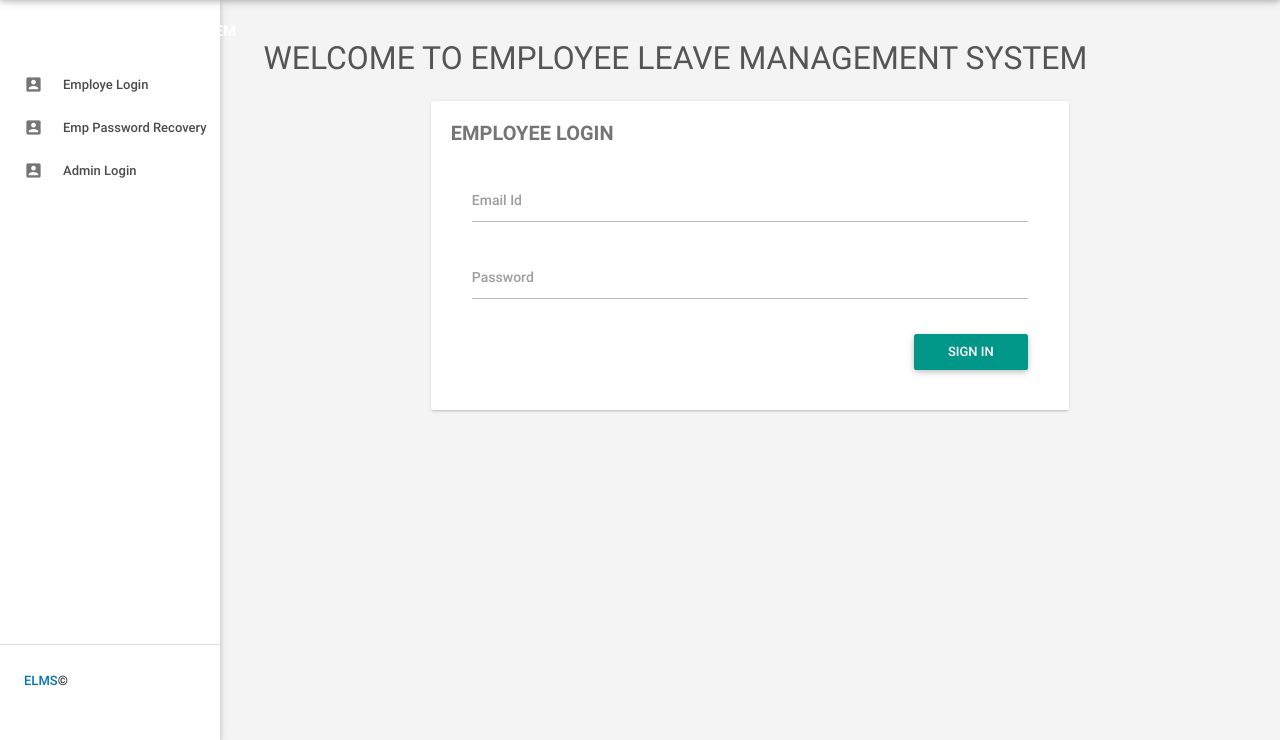
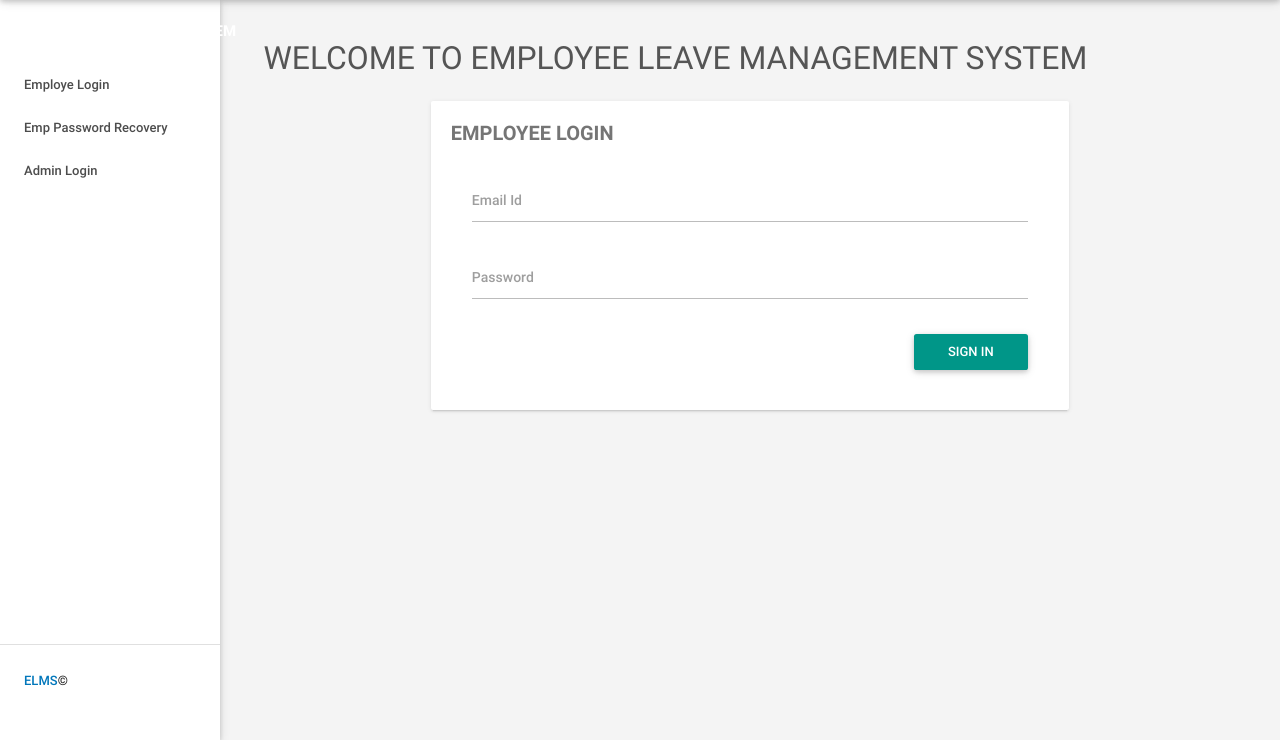
Before and after one commit to Emric876/Employee_Leave_Management_System, a PHP site: page / in a window 1280 px wide. Shown: the part 60-800 px from the top of the page. Run offline with PHP 8.4, Linux system fonts and the light colour scheme; data that the repository does not hold is empty.

Commit message:
Update code

```diff
--- a/forgot-password.php
+++ b/forgot-password.php
@@ -129,10 +129,10 @@ $msg="Your Password succesfully changed";
 
                 <ul class="sidebar-menu collapsible collapsible-accordion" data-collapsible="accordion" style="">
                     <li>&nbsp;</li>
-                    <li class="no-padding"><a class="waves-effect waves-grey" href="index.php"><i class="material-icons">account_box</i>Employe Login</a></li>
-                    <li class="no-padding"><a class="waves-effect waves-grey" href="forgot-password.php"><i class="material-icons">account_box</i>Emp Password Recovery</a></li>
+                    <li class="no-padding"><a class="waves-effect waves-grey" href="index.php"><i class="material-icons"></i>Employe Login</a></li>
+                    <li class="no-padding"><a class="waves-effect waves-grey" href="forgot-password.php"><i class="material-icons"></i>Emp Password Recovery</a></li>
 
-                       <li class="no-padding"><a class="waves-effect waves-grey" href="admin/"><i class="material-icons">account_box</i>Admin Login</a></li>
+                       <li class="no-padding"><a class="waves-effect waves-grey" href="admin/"><i class="material-icons"></i>Admin Login</a></li>
 
                 </ul>
           <div class="footer">
--- a/includes/sidebar.php
+++ b/includes/sidebar.php
@@ -26,7 +26,7 @@ foreach($results as $result)
                 <ul class="sidebar-menu collapsible collapsible-accordion" data-collapsible="accordion">
 
   <li class="no-padding"><a class="waves-effect waves-grey" href="myprofile.php"><i class="material-icons"></i>My Profiles</a></li>
-  <li class="no-padding"><a class="waves-effect waves-grey" href="emp-changepassword.php"><i class="material-icons"></i>Chnage Password</a></li>
+  <li class="no-padding"><a class="waves-effect waves-grey" href="emp-changepassword.php"><i class="material-icons"></i>Change Password</a></li>
                     <li class="no-padding">
                         <a class="collapsible-header waves-effect waves-grey"><i class="material-icons"></i>Leaves<i class="nav-drop-icon material-icons">keyboard_arrow_right</i></a>
                         <div class="collapsible-body">
@@ -40,7 +40,7 @@ foreach($results as $result)
 
 
                   <li class="no-padding">
-                                <a class="waves-effect waves-grey" href="logout.php"><i class="material-icons">exit_to_app</i>Sign Out</a>
+                                <a class="waves-effect waves-grey" href="logout.php"><i class="material-icons"></i>Sign Out</a>
                             </li>
 
 
--- a/index.php
+++ b/index.php
@@ -137,10 +137,10 @@ else{
 
                 <ul class="sidebar-menu collapsible collapsible-accordion" data-collapsible="accordion" style="">
                     <li>&nbsp;</li>
-                    <li class="no-padding"><a class="waves-effect waves-grey" href="index.php"><i class="material-icons">account_box</i>Employe Login</a></li>
-                    <li class="no-padding"><a class="waves-effect waves-grey" href="forgot-password.php"><i class="material-icons">account_box</i>Emp Password Recovery</a></li>
+                    <li class="no-padding"><a class="waves-effect waves-grey" href="index.php"><i class="material-icons"></i>Employe Login</a></li>
+                    <li class="no-padding"><a class="waves-effect waves-grey" href="forgot-password.php"><i class="material-icons"></i>Emp Password Recovery</a></li>
 
-                       <li class="no-padding"><a class="waves-effect waves-grey" href="admin/"><i class="material-icons">account_box</i>Admin Login</a></li>
+                       <li class="no-padding"><a class="waves-effect waves-grey" href="admin/"><i class="material-icons"></i>Admin Login</a></li>
 
                 </ul>
           <div class="footer">
```
